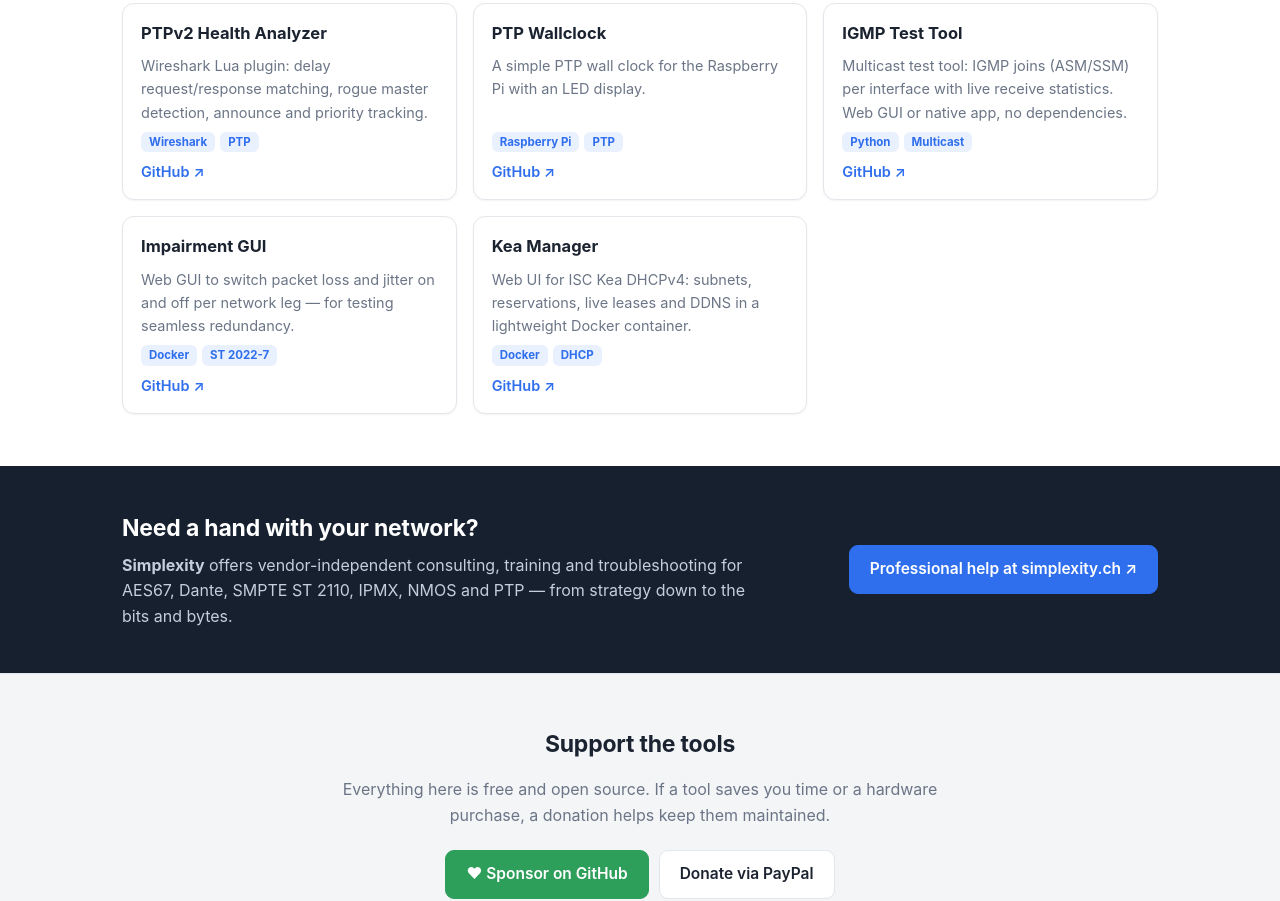
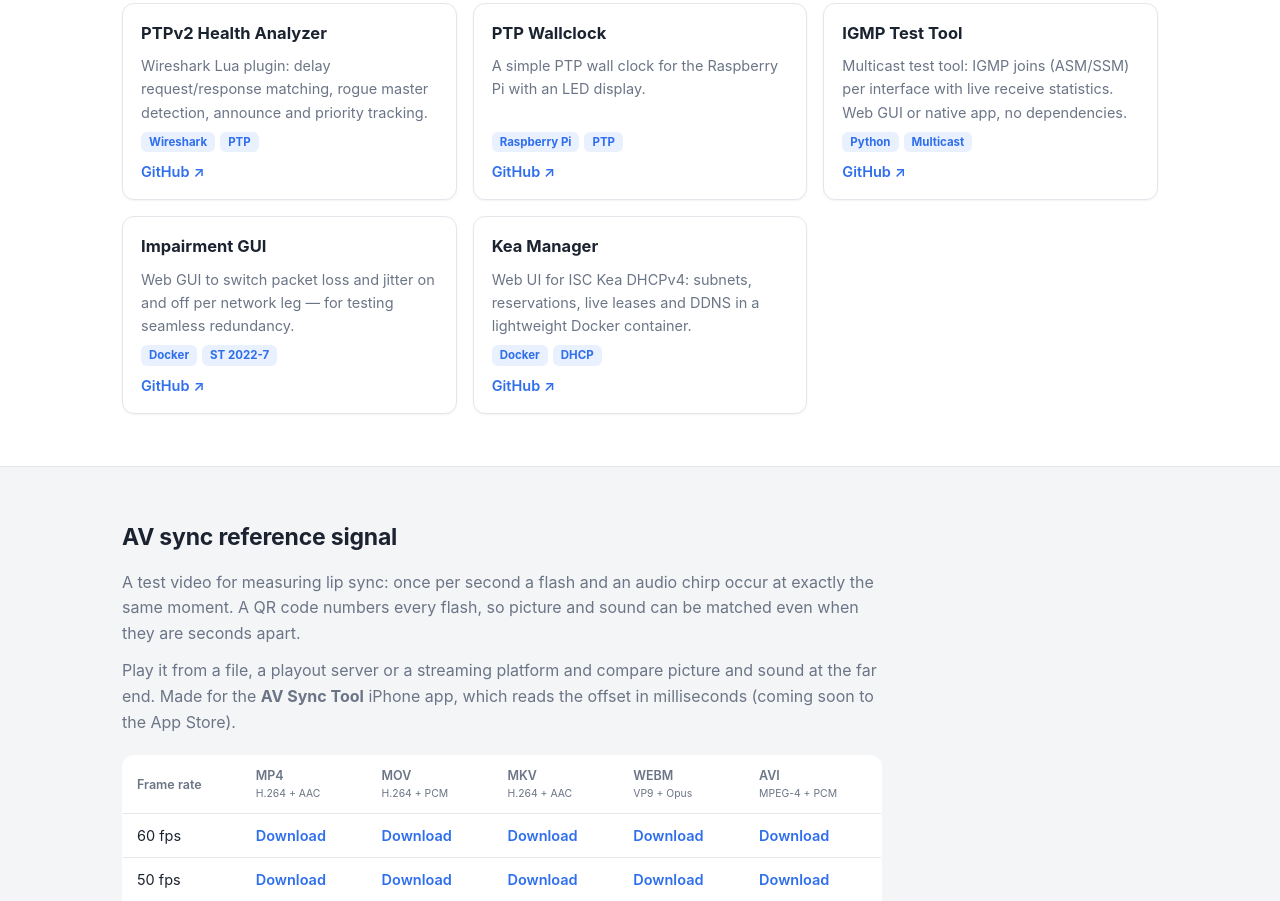
Before and after one commit to Gemini2350/moip-tools, a plain HTML site: page index.html in a window 1280 px wide. Shown: the part 1899-2800 px from the top of the page. Drawn offline with Linux system fonts and the light colour scheme.

Commit message:
Add AV sync reference signal downloads
Links the 20 reference videos (4 frame rates x 5 containers) from the
av-sync-reference-v1 release.

Co-Authored-By: Claude Fable 5.2 <noreply@anthropic.com>

```diff
--- a/index.html
+++ b/index.html
@@ -51,6 +51,17 @@ h2 .count { background: var(--accent); color: #fff; font-size: 12px; font-weight
 .tag { font-size: 11.5px; font-weight: 700; padding: 1px 8px; border-radius: 6px; background: var(--accent-soft); color: var(--accent); }
 .links { display: flex; gap: 14px; font-size: 14.5px; font-weight: 600; }
 
+.dl p { color: var(--dim); max-width: 760px; margin-bottom: 12px; }
+.dl-scroll { overflow-x: auto; margin: 20px 0 14px; }
+.dl table { border-collapse: collapse; background: var(--panel); border: 1px solid var(--line); border-radius: 12px;
+            overflow: hidden; min-width: 560px; width: 100%; max-width: 760px; font-size: 14.5px; }
+.dl th, .dl td { padding: 10px 14px; text-align: left; border-bottom: 1px solid var(--line); white-space: nowrap; }
+.dl tr:last-child td { border-bottom: 0; }
+.dl thead th { font-size: 12.5px; color: var(--dim); font-weight: 600; }
+.dl thead th small { display: block; font-weight: 400; }
+.dl td a { font-weight: 600; }
+.dl .note { font-size: 13.5px; }
+
 .btn { display: inline-block; padding: 11px 20px; border-radius: 9px; font-weight: 600; font-size: 15.5px;
        border: 1px solid var(--line); background: var(--panel); color: var(--text); }
 .btn:hover { text-decoration: none; border-color: #c9ced8; }
@@ -81,6 +92,7 @@ footer .fine { flex-basis: 100%; }
         <a class="brand" href="#top"><img src="logo.svg" alt=""> MoIP Tools</a>
         <nav>
             <a href="#tools">Tools</a>
+            <a href="#av-sync">AV sync signal</a>
             <a href="#help">Professional help</a>
             <a href="#support" data-donate-hide>Support</a>
         </nav>
@@ -99,6 +111,26 @@ footer .fine { flex-basis: 100%; }
 
 <section id="tools">
     <div class="wrap" id="tool-groups"></div>
+</section>
+
+<section class="alt dl" id="av-sync">
+    <div class="wrap">
+        <h2>AV sync reference signal</h2>
+        <p>A test video for measuring lip sync: once per second a flash and an audio chirp occur at exactly
+           the same moment. A QR code numbers every flash, so picture and sound can be matched even
+           when they are seconds apart.</p>
+        <p>Play it from a file, a playout server or a streaming platform and compare picture and sound at
+           the far end. Made for the <strong>AV Sync Tool</strong> iPhone app, which reads the offset in
+           milliseconds (coming soon to the App Store).</p>
+        <div class="dl-scroll">
+            <table>
+                <thead id="dl-head"></thead>
+                <tbody id="dl-body"></tbody>
+            </table>
+        </div>
+        <p class="note">All files are 1080p, 5:20 min, and were measured after conversion: picture and sound
+           are in sync in every one. Pick the frame rate of your system.</p>
+    </div>
 </section>
 
 <section class="pro" id="help">
@@ -209,6 +241,23 @@ document.getElementById("tool-groups").innerHTML = TOOLS.map(g => `
         </div>
     </div>`).join("");
 
+// ---- AV sync reference videos: assets of one GitHub release ----
+const AVSYNC = {
+    base: GH + "moip-tools/releases/download/av-sync-reference-v1/av-sync-reference-1080p",
+    rates: [60, 50, 30, 25],
+    formats: [
+        {ext: "mp4", codec: "H.264 + AAC"},
+        {ext: "mov", codec: "H.264 + PCM"},
+        {ext: "mkv", codec: "H.264 + AAC"},
+        {ext: "webm", codec: "VP9 + Opus"},
+        {ext: "avi", codec: "MPEG-4 + PCM"}
+    ]
+};
+document.getElementById("dl-head").innerHTML = `<tr><th>Frame rate</th>${AVSYNC.formats.map(f =>
+    `<th>${f.ext.toUpperCase()}<small>${esc(f.codec)}</small></th>`).join("")}</tr>`;
+document.getElementById("dl-body").innerHTML = AVSYNC.rates.map(r => `<tr><td>${r} fps</td>${AVSYNC.formats.map(f =>
+    `<td><a href="${AVSYNC.base}${r}.${f.ext}" download>Download</a></td>`).join("")}</tr>`).join("");
+
 // donation links: a button appears once its link is filled in
 const DONATE = {
     sponsors: "https://github.com/sponsors/Gemini2350",
```
